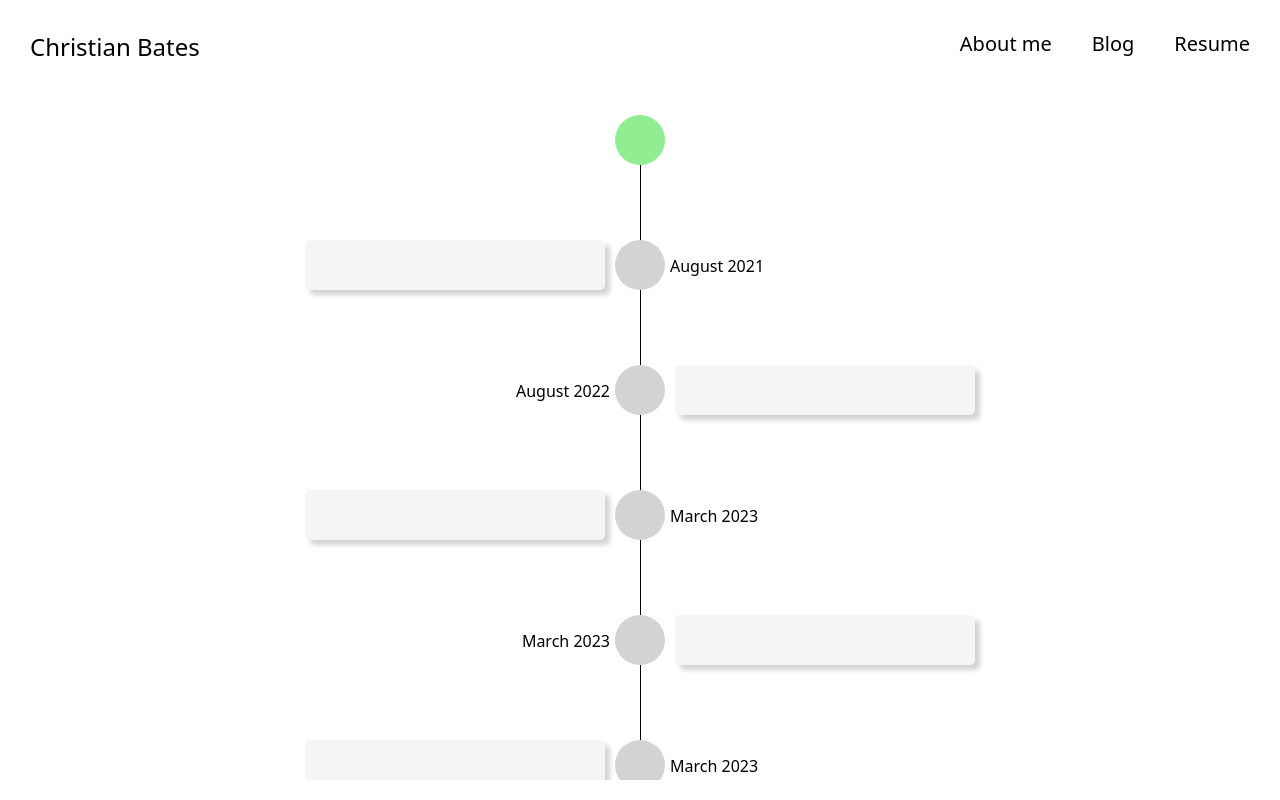
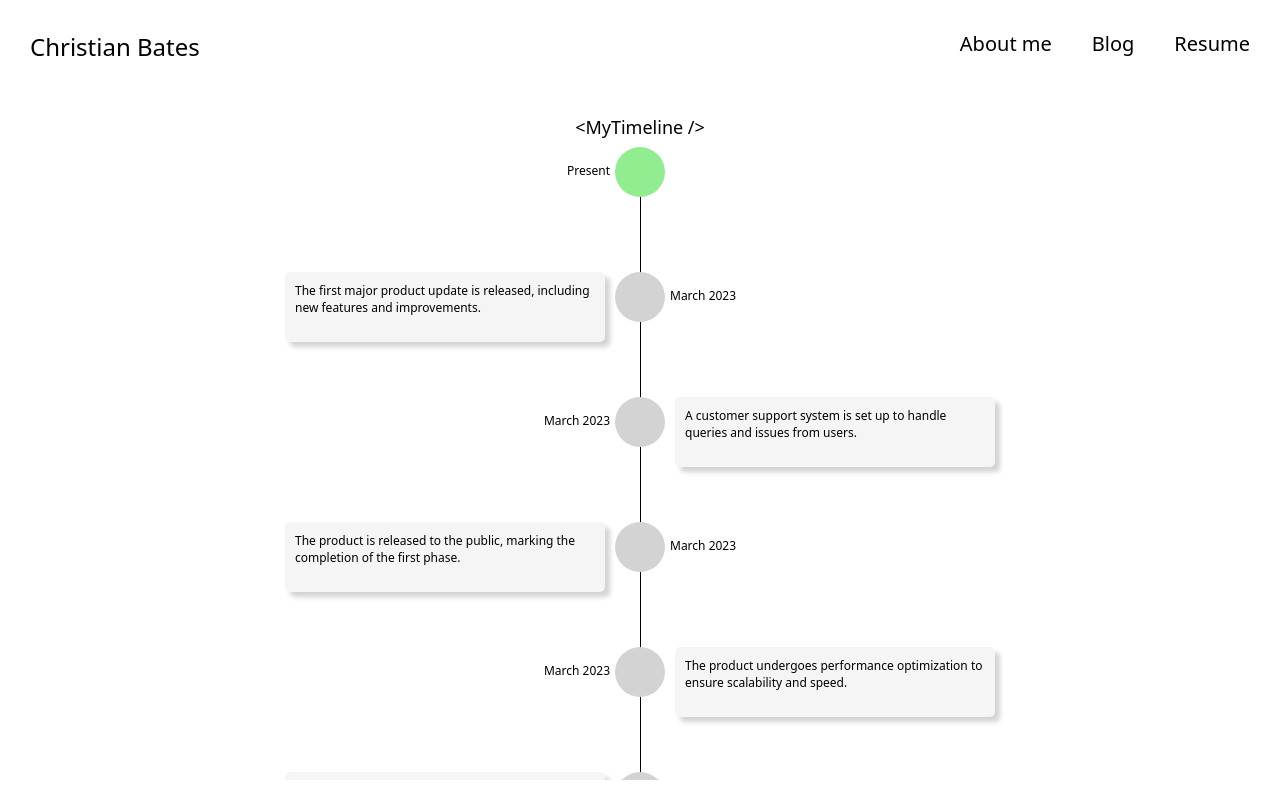
Before and after one commit to cjbates02/Personal-Website, a React (Create React App) app in the folder frontend/: page / in a window 1280 px wide. Built offline with nearby package versions, Linux system fonts and the light colour scheme.

Commit message:
added callout descriptions

```diff
--- a/frontend/src/App.js
+++ b/frontend/src/App.js
@@ -4,17 +4,69 @@ import MyTimeline from './components/MyTimeline.jsx'
 
 // Test Milestones, should pull from a database
 const milestones = [
-  {'key': 1, 'date': 'August 2021'},
-  {'key': 2, 'date': 'August 2022'},
-  {'key': 3, 'date': 'March 2023'},
-  {'key': 4, 'date': 'March 2023'},
-  {'key': 5, 'date': 'March 2023'},
-  {'key': 6, 'date': 'August 2021'},
-  {'key': 7, 'date': 'August 2022'},
-  {'key': 8, 'date': 'March 2023'},
-  {'key': 9, 'date': 'March 2023'},
-  {'key': 10, 'date': 'March 2023'}
-]
+  {
+    'key': 1,
+    'date': 'August 2021',
+    'title': 'Project Kickoff',
+    'description': 'The project officially begins with initial planning and team formation.'
+  },
+  {
+    'key': 6,
+    'date': 'August 2021',
+    'title': 'Initial Research',
+    'description': 'The team conducts market research to understand user needs and competitive landscape.'
+  },
+  {
+    'key': 2,
+    'date': 'August 2022',
+    'title': 'Prototype Completion',
+    'description': 'The first version of the product prototype is completed and tested.'
+  },
+  {
+    'key': 7,
+    'date': 'August 2022',
+    'title': 'Final Design Approval',
+    'description': 'The product design is finalized and approved by all stakeholders.'
+  },
+  {
+    'key': 3,
+    'date': 'March 2023',
+    'title': 'Beta Launch',
+    'description': 'The product enters beta testing with a select group of users.'
+  },
+  {
+    'key': 4,
+    'date': 'March 2023',
+    'title': 'User Feedback Collection',
+    'description': 'User feedback is gathered and analyzed to improve the product before full launch.'
+  },
+  {
+    'key': 5,
+    'date': 'March 2023',
+    'title': 'Performance Optimization',
+    'description': 'The product undergoes performance optimization to ensure scalability and speed.'
+  },
+  {
+    'key': 8,
+    'date': 'March 2023',
+    'title': 'Full Product Launch',
+    'description': 'The product is released to the public, marking the completion of the first phase.'
+  },
+  {
+    'key': 9,
+    'date': 'March 2023',
+    'title': 'Customer Support Setup',
+    'description': 'A customer support system is set up to handle queries and issues from users.'
+  },
+  {
+    'key': 10,
+    'date': 'March 2023',
+    'title': 'First Major Update',
+    'description': 'The first major product update is released, including new features and improvements.'
+  }
+];
+
+
 
 function App() {
   return (
--- a/frontend/src/components/Callout.jsx
+++ b/frontend/src/components/Callout.jsx
@@ -1,5 +1,7 @@
-export default function Callout({calloutContainerClass}) {
+export default function Callout({calloutContainerClass, title, desc}) {
     return (
-        <div className={calloutContainerClass}></div>
+        <div className={`${calloutContainerClass} callout`}>
+            <div className="callout-title-container">{desc}</div>
+        </div>
     )
 }
--- a/frontend/src/components/Milestone.jsx
+++ b/frontend/src/components/Milestone.jsx
@@ -2,7 +2,7 @@ import Node from './Node.jsx';
 import Edge from './Edge.jsx';
 import Callout from './Callout.jsx';
 
-export default function Milestone({ isLeft, date }) {
+export default function Milestone({ isLeft, date, title, desc }) {
     let nodeCalloutContainerClass = isLeft ? 'node-callout-container-left' : 'node-callout-container-left';
     let calloutContainerClass = isLeft ? 'callout-left' : 'callout-right';
     let dateClass = isLeft ? 'date-right' : 'date-left'; // we want the date on the opposite side of the callout
@@ -10,7 +10,11 @@ export default function Milestone({ isLeft, date }) {
         <div className="milestone-container">
             <div className={nodeCalloutContainerClass}>
                 <Node />
-                <Callout calloutContainerClass={calloutContainerClass} />
+                <Callout
+                    calloutContainerClass={calloutContainerClass}
+                    title={title}
+                    desc={desc}
+                />
                 <div className={dateClass}>{date}</div>
             </div>
             <Edge />
--- a/frontend/src/components/MyTimeline.jsx
+++ b/frontend/src/components/MyTimeline.jsx
@@ -6,10 +6,17 @@ export default function MyTimeline({milestones}) {
     let isLeft = false;
     return (
         <div className="timeline-container">
+            <div className="timeline-title-container">{'<MyTimeline />'}</div>
             <StartNode />
-            {milestones.map((milestone) => {
+            {milestones.slice().reverse().map((milestone) => {
                 isLeft = !isLeft;
-                return (<Milestone isLeft={isLeft} date={milestone.date} key={milestone.key}/>)
+                return (<Milestone
+                            isLeft={isLeft}
+                            date={milestone.date}
+                            key={milestone.key}
+                            title={milestone.title}
+                            desc={milestone.description}
+                        />)
             })}
             <EndNode />
         </div>
--- a/frontend/src/components/StartNode.jsx
+++ b/frontend/src/components/StartNode.jsx
@@ -2,6 +2,7 @@ export default function StartNode() {
     return (
         <div className="milestone-container">
             <div className="node start-node"></div>
+            <div className="date-left">Present</div>
             <div className="edge"></div>
         </div>
     )
--- a/frontend/src/style.css
+++ b/frontend/src/style.css
@@ -54,6 +54,7 @@ body {
     display: flex;
     flex-direction: column;
     position: relative;
+    font-size: 12px;
 }
 
 .milestone-container{
@@ -75,27 +76,6 @@ body {
     width: 50px;
     border-radius: 90%;
 }
-/*
-.date-right::after {
-    content: 'March 2024';
-    display: block;
-    width: 100px;
-    height: 0px;
-    position: absolute;
-    bottom: 35px;
-    left: 55px;
-}
-
-.date-left::before {
-    content: 'March 2024';
-    display: block;
-    width: 100px;
-    height: 0px;
-    position: absolute;
-    bottom: 35px;
-    right: 55px;
-    text-align: right;
-} */
 
 .date-right {
     position: absolute;
@@ -145,21 +125,32 @@ body {
 
 
 .callout-left {
+    right: 60px;
+}
+
+.callout-right {
+    left: 60px;
+}
+
+.callout {
     background-color: hsl(0, 0%, 96%);
     position: absolute;
     width: 300px;
-    height: 50px;
-    right: 60px;
+    height: fit-content;
+    min-height: 50px;
     border-radius: 5px;
     box-shadow: 5px 5px 5px lightgray;
+    padding: 10px;
 }
 
-.callout-right {
-    background-color: hsl(0, 0%, 96%);
-    position: absolute;
-    width: 300px;
-    height: 50px;
-    left: 60px;
-    border-radius: 5px;
-    box-shadow: 5px 5px 5px lightgray;
+.callout-title-container {
+
 }
+
+
+.timeline-title-container {
+    display: flex;
+    justify-content: center;
+    padding-bottom: 8px;
+    font-size: 18px;
+}
```
